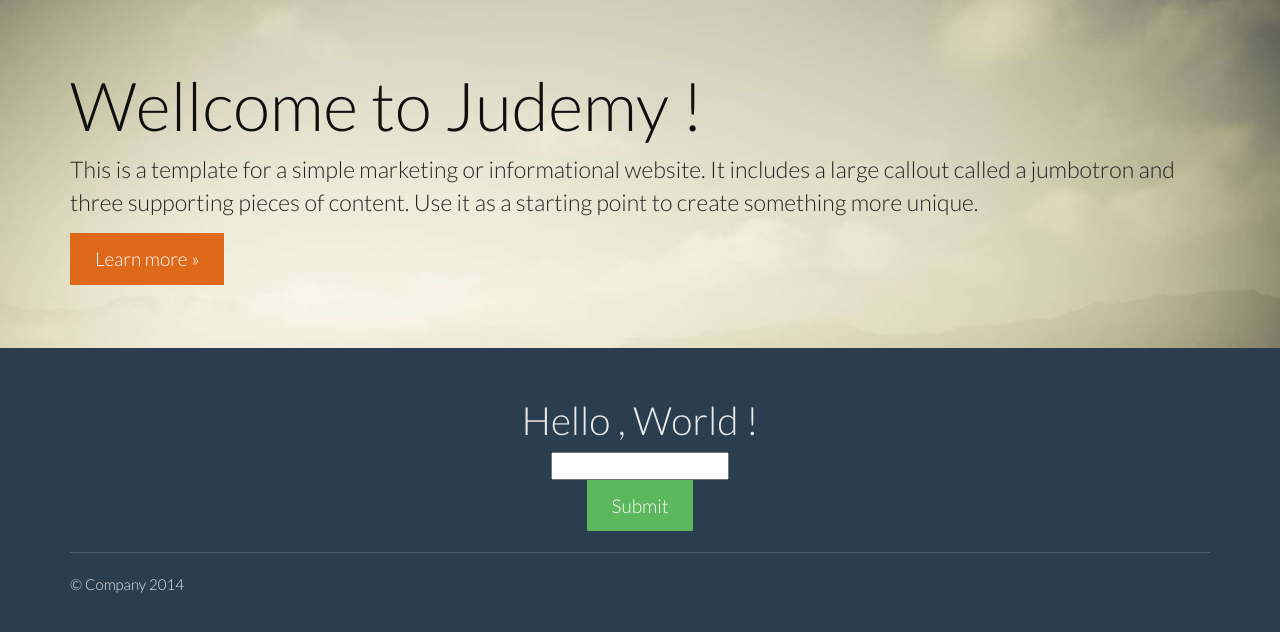
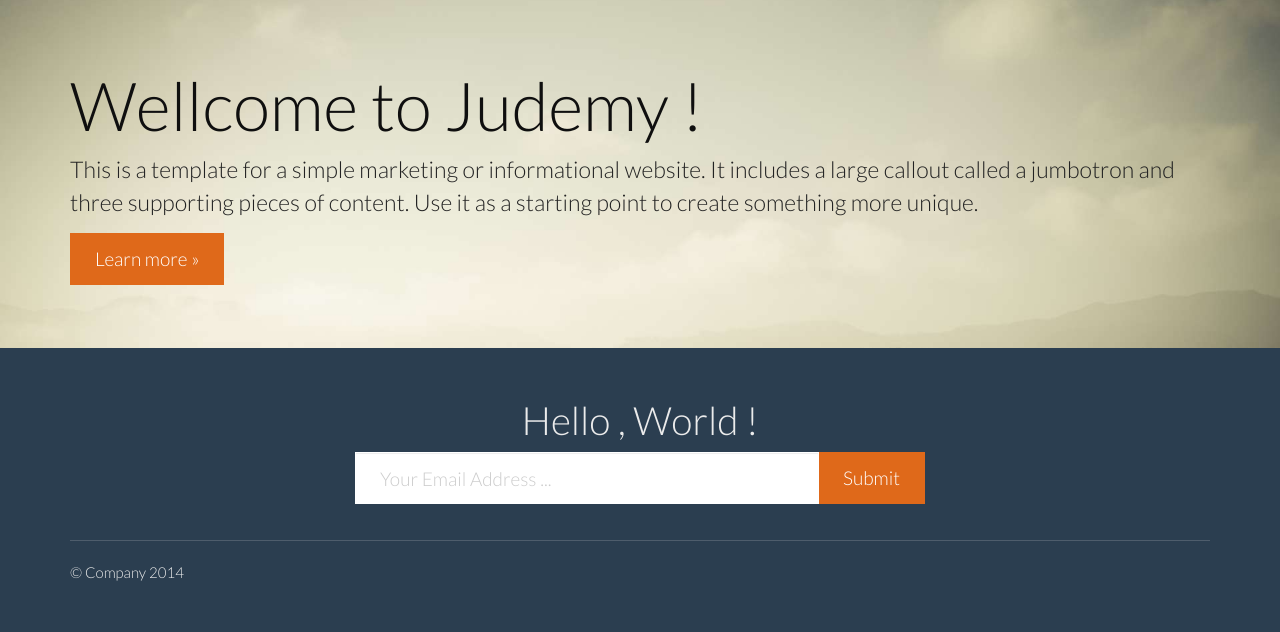
Before and after one commit to LordK1/Judemy, a Django app: template templates/home.html in a window 1280 px wide. Shown: the part 66-698 px from the top of the page. Run offline with Django 3.2, Linux system fonts and the light colour scheme; the template is opened without the code that fills it, so the values that code supplies are empty; some libraries are stand-ins or nearby versions.

Commit message:
home.html email form field updated in errors and styles . requirements.txt adder for using in virtualenv for this project.

```diff
--- a/templates/home.html
+++ b/templates/home.html
@@ -16,21 +16,32 @@
             <p><a class="btn btn-primary btn-lg" href="#" role="button">Learn more &raquo;</a></p>
         </div>
     </div>
+
     <div class="container home-registration-form">
+        <div class="col-sm-6 col-sm-offset-3">
             <h1>Hello , World !</h1>
 
-        <form method="post" action="/">
-            {% csrf_token %}
-            <div class="form-group-lg">
-                {#                {{ form.as_p }}#}
-                {{ form.errors }}
-                <input type="email" name="">
+            <form class="form-horizontal" method="post" action="/"> {% csrf_token %}
+                <div class="form-group form-group-lg">
+                    {% if form.email.errors %}
+                        {% for error in form.email.errors %}
+                            <div class="alert alert-danger">
+                                {% comment %}{{ error }}{% endcomment %} Your Email is required !
                             </div>
-            <input type="submit" class="btn btn-lg btn-success"/>
+                        {% endfor %}
+                    {% endif %}
+                    <div class="input-group">
+                        <input class="form-control" type="email" name="email" placeholder="Your Email Address ..."/>
+                    <span class="input-group-btn">
+                    <input type="submit" class="btn btn-primary btn-lg ">
+                    </span>
+                    </div>
+                </div>
             </form>
             {% if message %}
                 <p>{{ message }}</p>
             {% endif %}
+        </div>
     </div>
 {% endblock %}
 {% block scripts %}
```
Also changed, not shown: requirements.txt (added, +12 -0 lines). Lines whose indentation alone changed are shown as unchanged.
